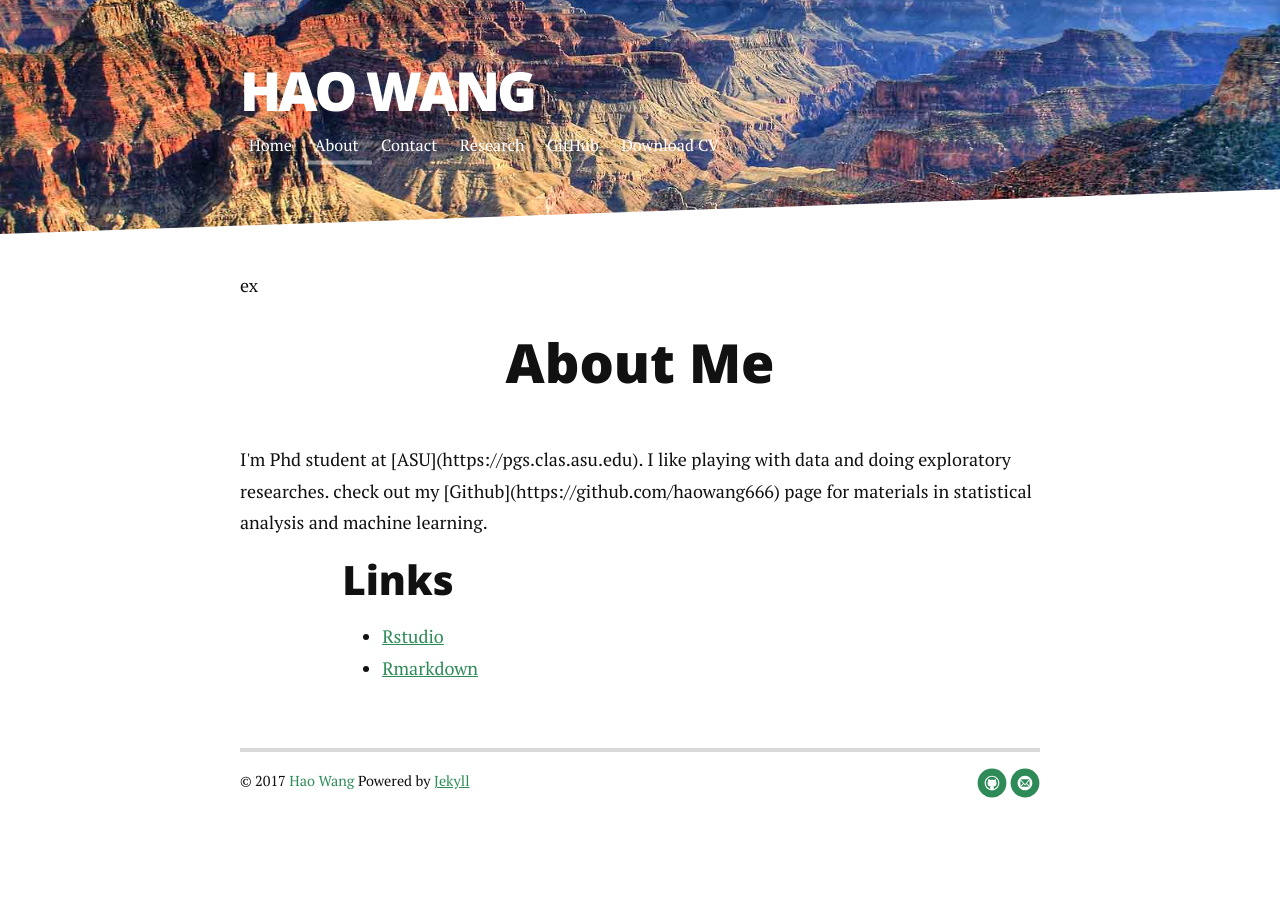
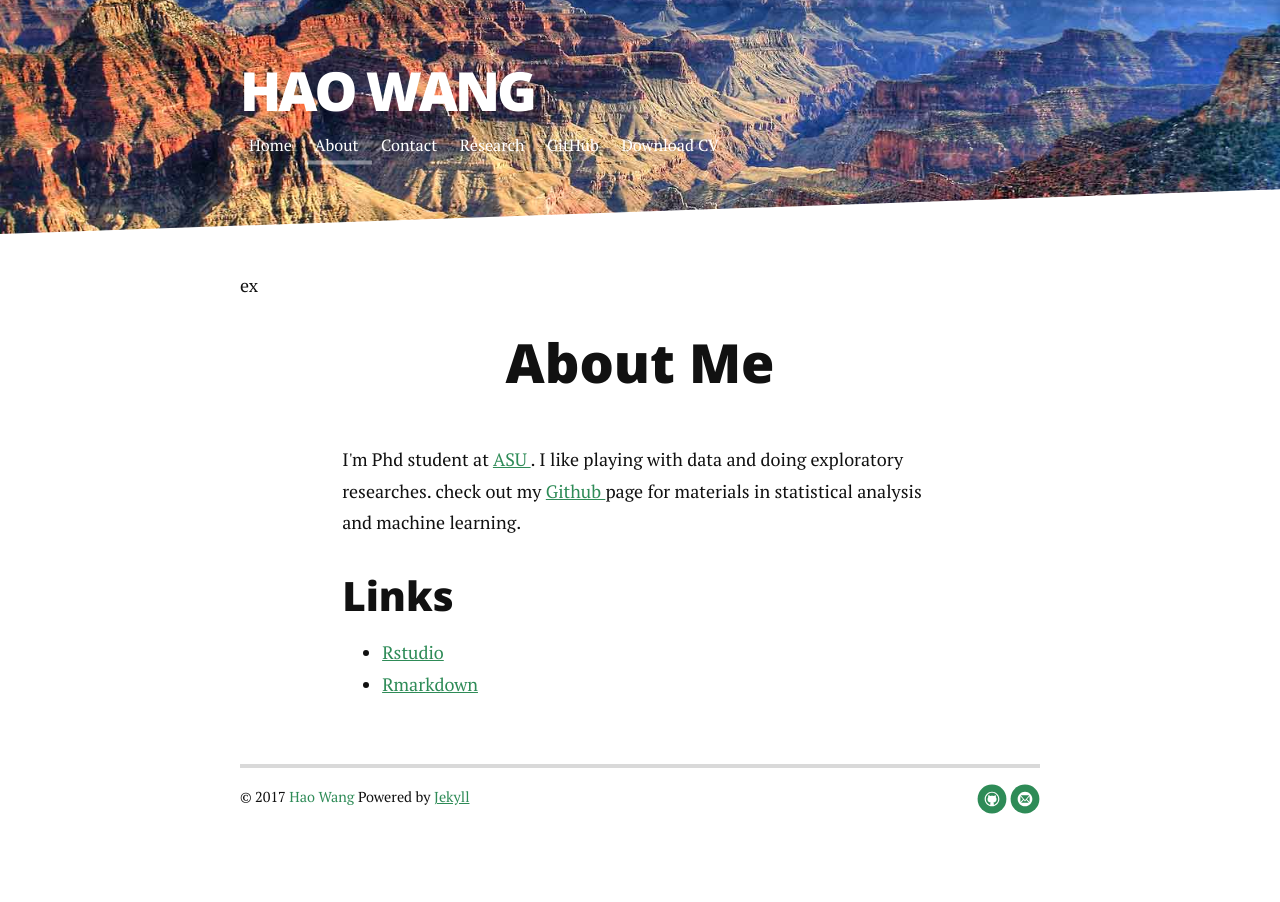
Before and after one commit to haowang666/haowang666.github.io, a Jekyll site: the page built from about.md, in a window 1280 px wide. Built offline with Jekyll 4.4.1, drawn with Linux system fonts in a browser that asks for light colours; nearby versions of some CDN libraries.

Commit message:
Update about.md

```diff
--- a/about.md
+++ b/about.md
@@ -6,8 +6,8 @@ title: About Me
 <div class="post"> ex
 	<h1 class="pageTitle">About Me</h1>
 
-	I'm Phd student at [ASU](https://pgs.clas.asu.edu). I like playing with data and doing exploratory researches.
-	check out my [Github](https://github.com/haowang666) page for materials in statistical analysis and machine learning.
+	<p>I'm Phd student at <a href = "https://pgs.clas.asu.edu"> ASU </a>. I like playing with data and doing exploratory researches.
+	check out my <a href = "https://github.com/haowang666"> Github </a> page for materials in statistical analysis and machine learning.</p>
 
 	<h2>Links</h2>
 	<ul>
```
